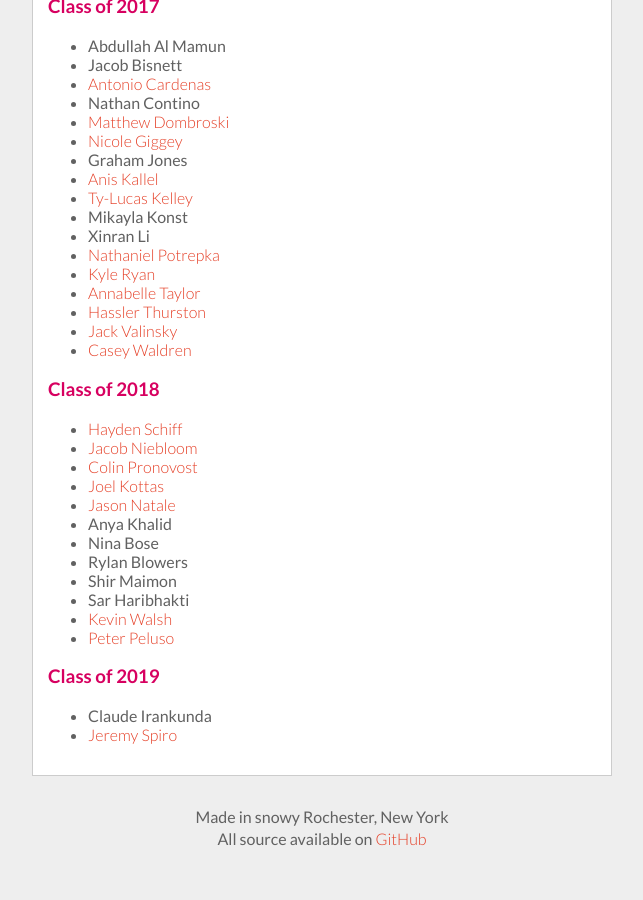
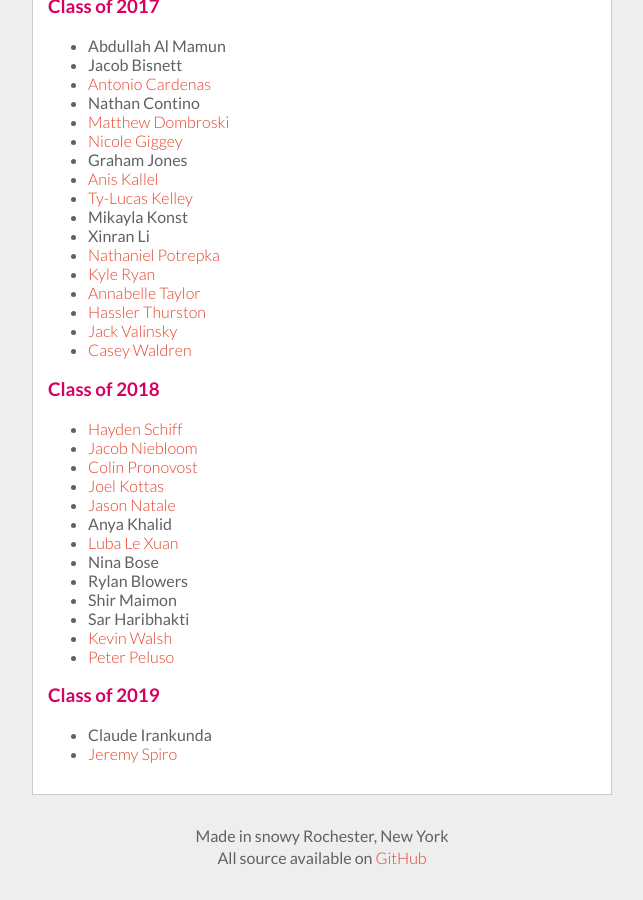
Before and after one commit to RocHack/rochack.org, a Jekyll site: the page built from about.html, in a window 1280 px wide and 900 px high, scrolled down 1495 px. Shown: the whole window, without its empty margins (318-961 px from the left). Built offline with Jekyll 4.4.1, drawn with Linux system fonts in a browser that asks for light colours.

Commit message:
Update about.html

```diff
--- a/about.html
+++ b/about.html
@@ -152,6 +152,9 @@ members:
     -
         name: Anya Khalid
     -
+        name: Luba Le Xuan
+        link: https://github.com/lubalesuan
+    -
         name: Nina Bose
     -
         name: Rylan Blowers
```
